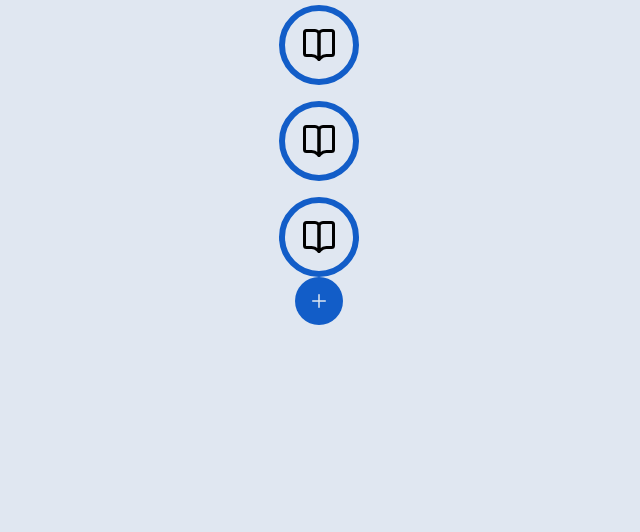
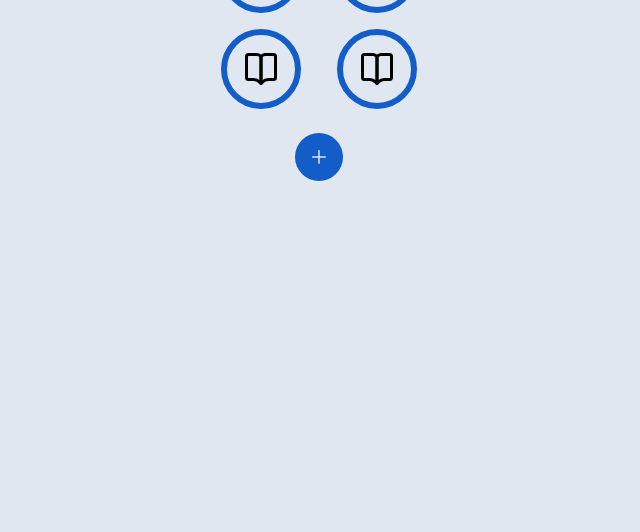
Before and after one commit to ilin98/habit-tracker-vanilla-javascript, a plain HTML site: page index.html in a window 1280 px wide. Shown: the part 268-800 px from the top of the page, without its empty margins (321-961 px from the left). Drawn offline with Linux system fonts and the light colour scheme; a web font is replaced by a local one.

Commit message:
fixed some css errors

```diff
--- a/main.css
+++ b/main.css
@@ -68,8 +68,8 @@ h1 {
 
 .habit-container {
     display: grid;
-    grid-template-columns: repeat(auto-fit, minmax(100px, 1fre));
-    padding: var(--sm) var (--med);
+    grid-template-columns: repeat(auto-fit, minmax(100px, 1fr));
+    padding: var(--sm) var(--med);
     max-width: 400px;
     grid-gap: 1rem;
 }
```
